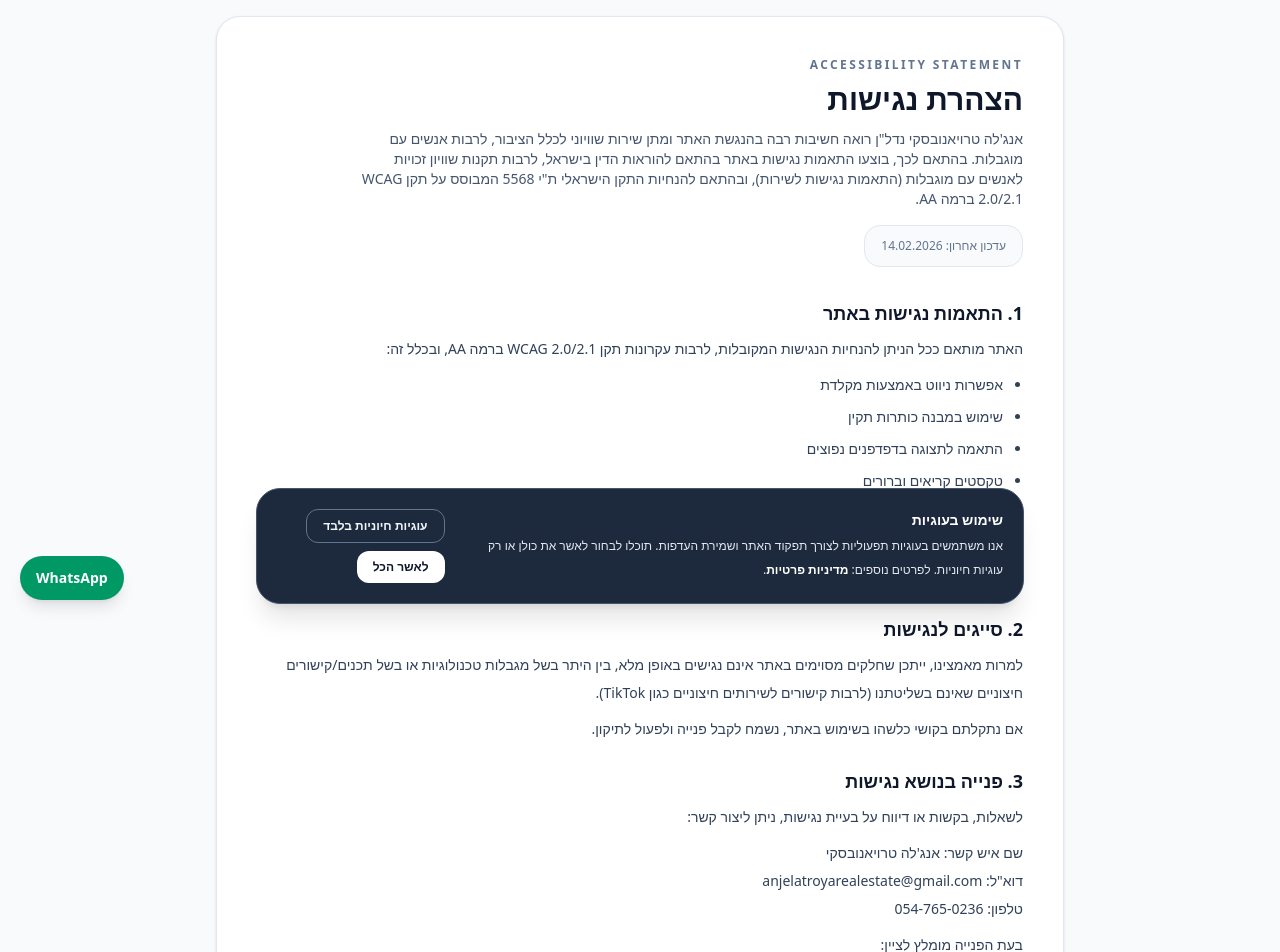
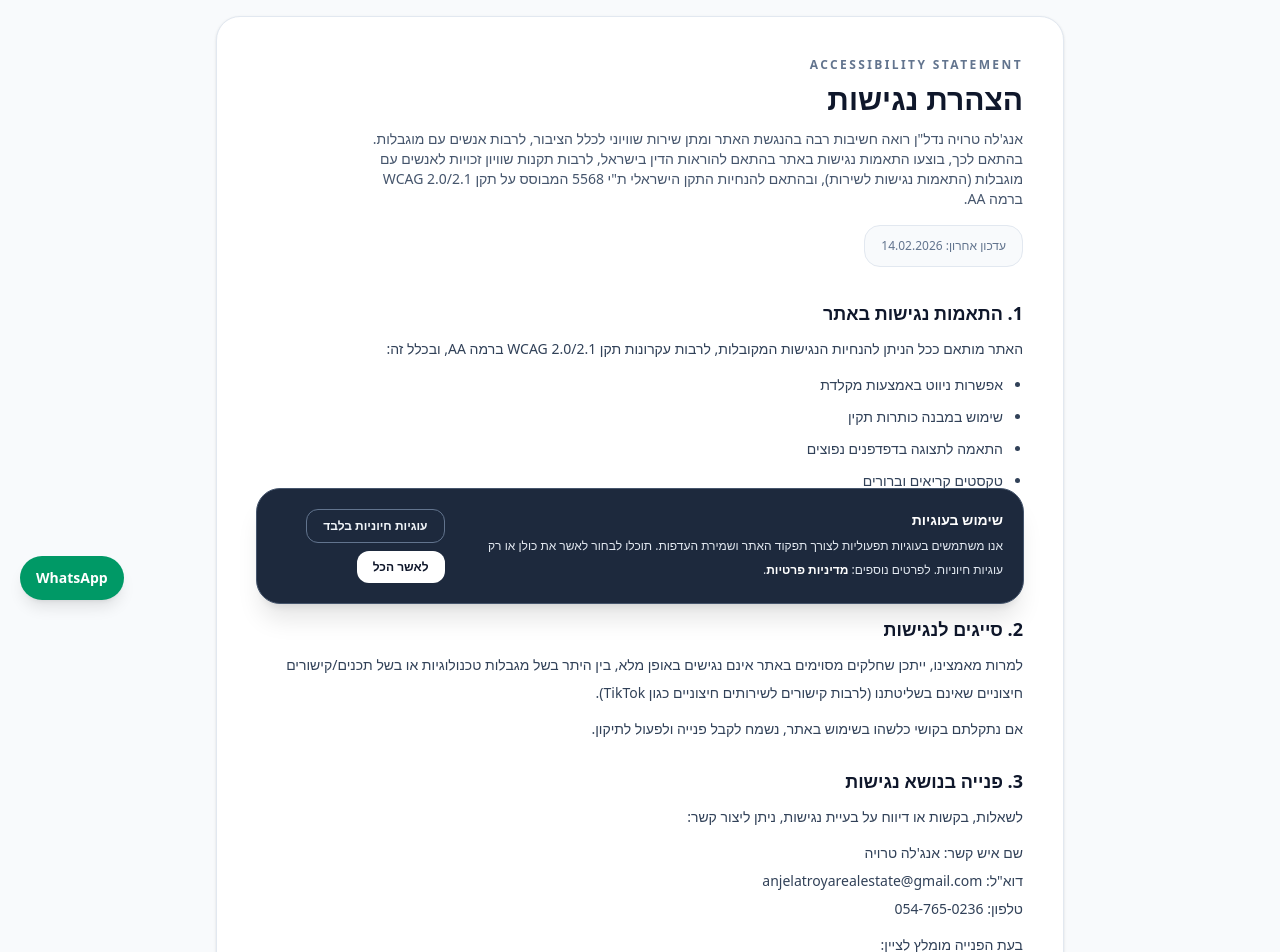
Before and after one commit to AdamTroyan/AnjelaTroyaWeb, a Next.js app: page /accessibility in a window 1280 px wide. Shown: the part 180-1132 px from the top of the page. Built offline with nearby package versions, Linux system fonts and the light colour scheme; no server answers.

Commit message:
fix: use Angela Troya brand name in accessibility page

```diff
--- a/src/app/accessibility/page.tsx
+++ b/src/app/accessibility/page.tsx
@@ -13,7 +13,7 @@ export default function AccessibilityPage() {
             </p>
             <h1 className="mt-2 text-3xl font-semibold text-slate-900">הצהרת נגישות</h1>
             <p className="mt-3 max-w-2xl text-sm text-slate-600">
-              אנג'לה טרויאנובסקי נדל"ן רואה חשיבות רבה בהנגשת האתר ומתן שירות שוויוני
+              אנג'לה טרויה נדל"ן רואה חשיבות רבה בהנגשת האתר ומתן שירות שוויוני
               לכלל הציבור, לרבות אנשים עם מוגבלות. בהתאם לכך, בוצעו התאמות נגישות
               באתר בהתאם להוראות הדין בישראל, לרבות תקנות שוויון זכויות לאנשים עם
               מוגבלות (התאמות נגישות לשירות), ובהתאם להנחיות התקן הישראלי ת"י 5568
@@ -59,7 +59,7 @@ export default function AccessibilityPage() {
             <h2 className="text-lg font-semibold text-slate-900">3. פנייה בנושא נגישות</h2>
             <p className="mt-2">לשאלות, בקשות או דיווח על בעיית נגישות, ניתן ליצור קשר:</p>
             <p className="mt-2">
-              שם איש קשר: אנג'לה טרויאנובסקי
+              שם איש קשר: אנג'לה טרויה
               <br />
               דוא"ל: anjelatroyarealestate@gmail.com
               <br />
```
